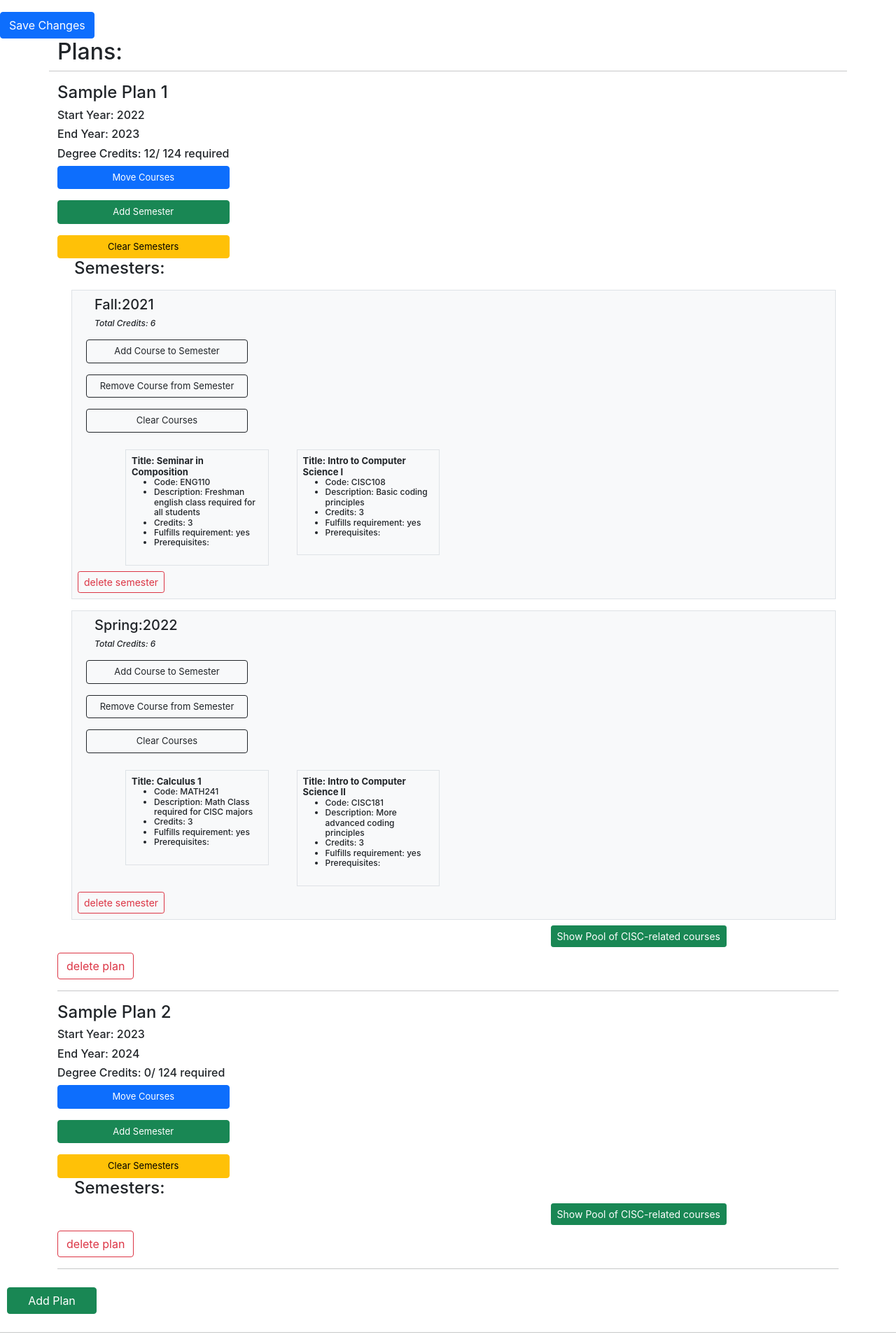
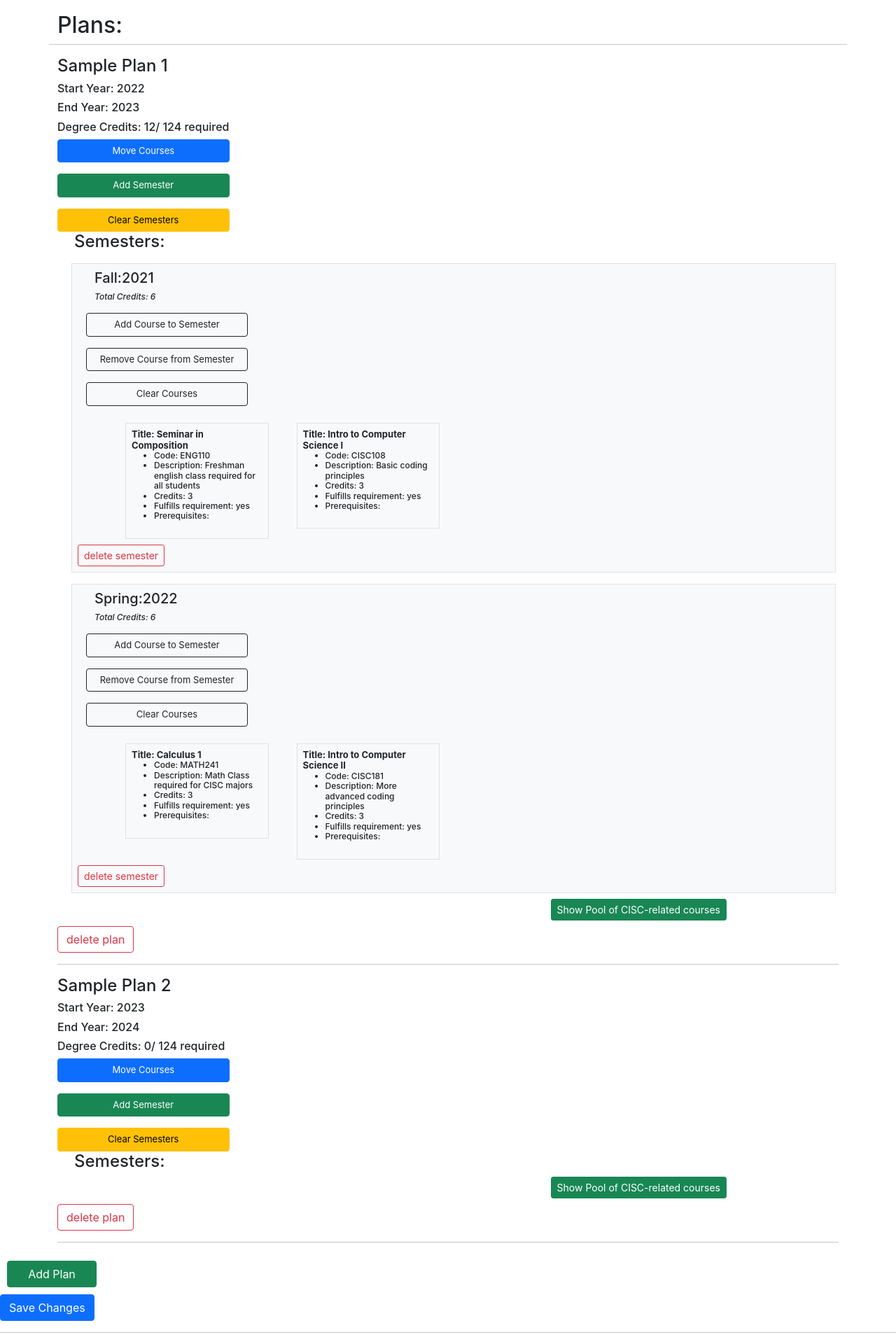
Before and after one commit to UD-CISC275-S22/cis-scheduler-team-3, a React (Create React App) app: page / in a window 1280 px wide. Shown: the part 303-2223 px from the top of the page at 70% size. Built offline with nearby package versions, Linux system fonts and the light colour scheme.

Commit message:
moved save button to bottom

```diff
--- a/src/App.tsx
+++ b/src/App.tsx
@@ -80,7 +80,6 @@ export function App(): JSX.Element {
                 </h5>
             </div>
             <div>
-                <Button onClick={saveData}>Save Changes</Button>
                 <PlanList plans={plans} remove={completeRemove}></PlanList>
             </div>
             <div>
@@ -123,6 +122,7 @@ export function App(): JSX.Element {
                     </Button>
                 </div>
             ) : null}
+            <Button onClick={saveData}>Save Changes</Button>
             <p> </p>
             <hr></hr>
         </>
```
